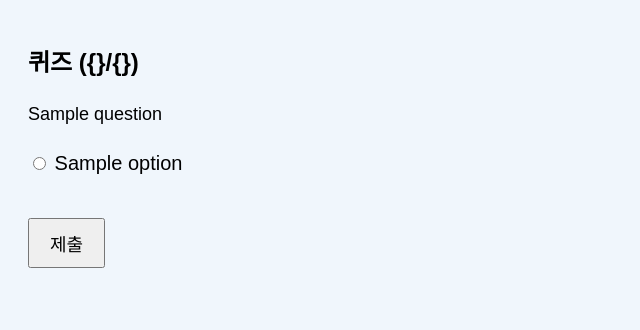
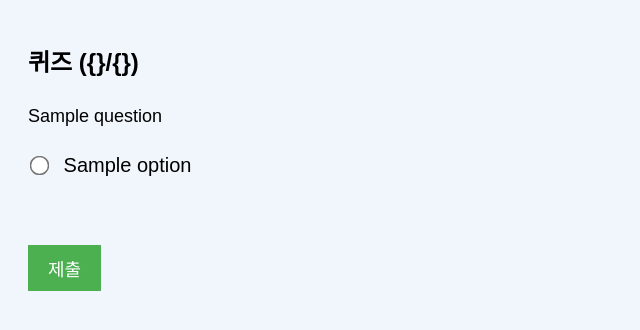
Before and after one commit to Parkdonghae/disaster_quiz_app, a Flask app: template templates/quiz.html in a window 1280 px wide. Shown: the top 330 px of the page, without its empty margins (0-640 px from the left). Run offline with Flask 2, Linux system fonts and the light colour scheme; the template is opened without the code that fills it: most values are stand-ins (such as "Sample title", 1, 10 or a date in 2020).

Commit message:
퀴즈 글자 배열 수정

```diff
--- a/templates/quiz.html
+++ b/templates/quiz.html
@@ -10,24 +10,35 @@
       font-size: 18px;
       padding: 20px;
       line-height: 1.6;
+      text-align: left;
       background-color: #f0f6fc;
     }
 
      h1 {
       font-size: 24px;
+      text-align: left;
+      margin-bottom: 20px;
     }
     label {
       display: block;
-      margin: 10px 0;
+      align-items: center;
+      margin: 15px 0;
       font-size: 20px;
     }
-    xinput[type="radio"] {
+    input[type="radio"] {
       transform: scale(1.5);
-      margin-right: 10px;
+      margin-right: 12px;
     }
     button {
       font-size: 18px;
       padding: 10px 20px;
+      background-color: #4CAF50;
+      color: white;
+      border: none;
+      cursor: pointer;
+      margin-top: 20px;
+      display: block;
+      text-algin: left;
     }
   </style>
 </head>
```
